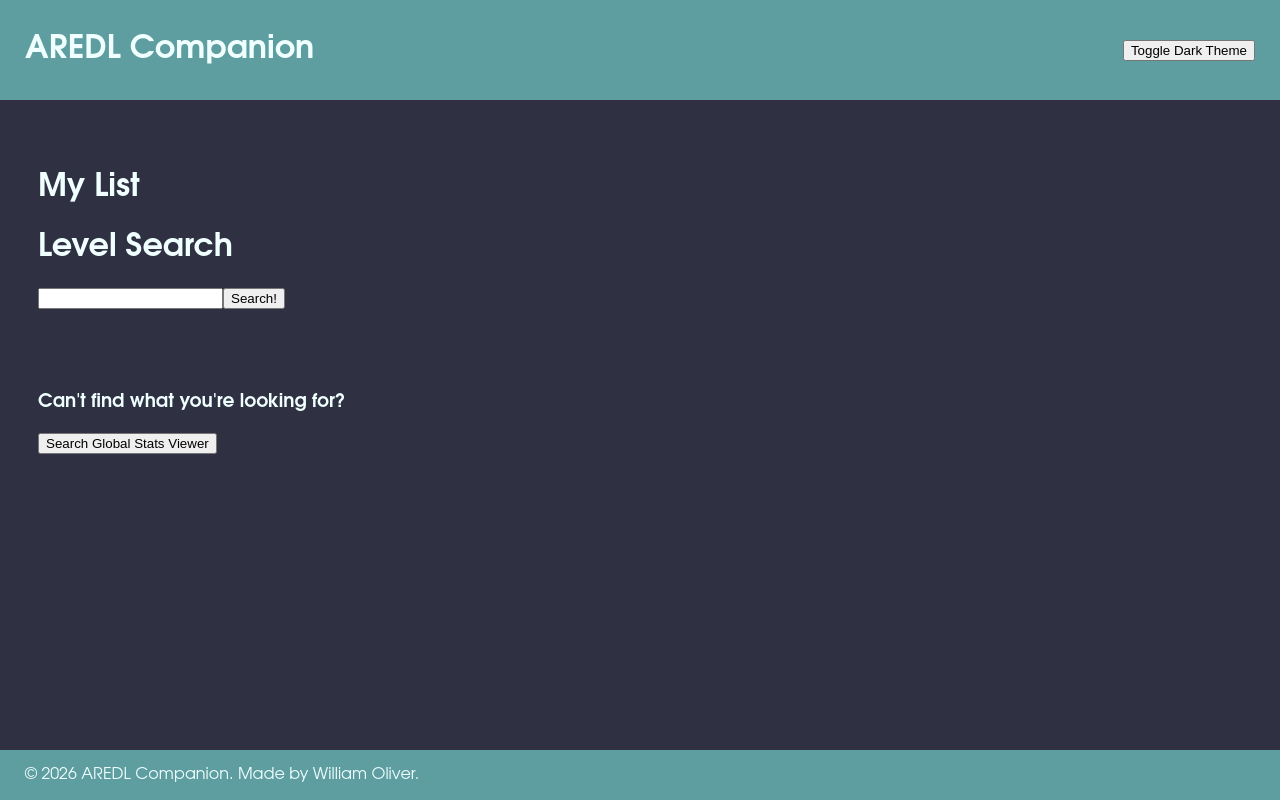
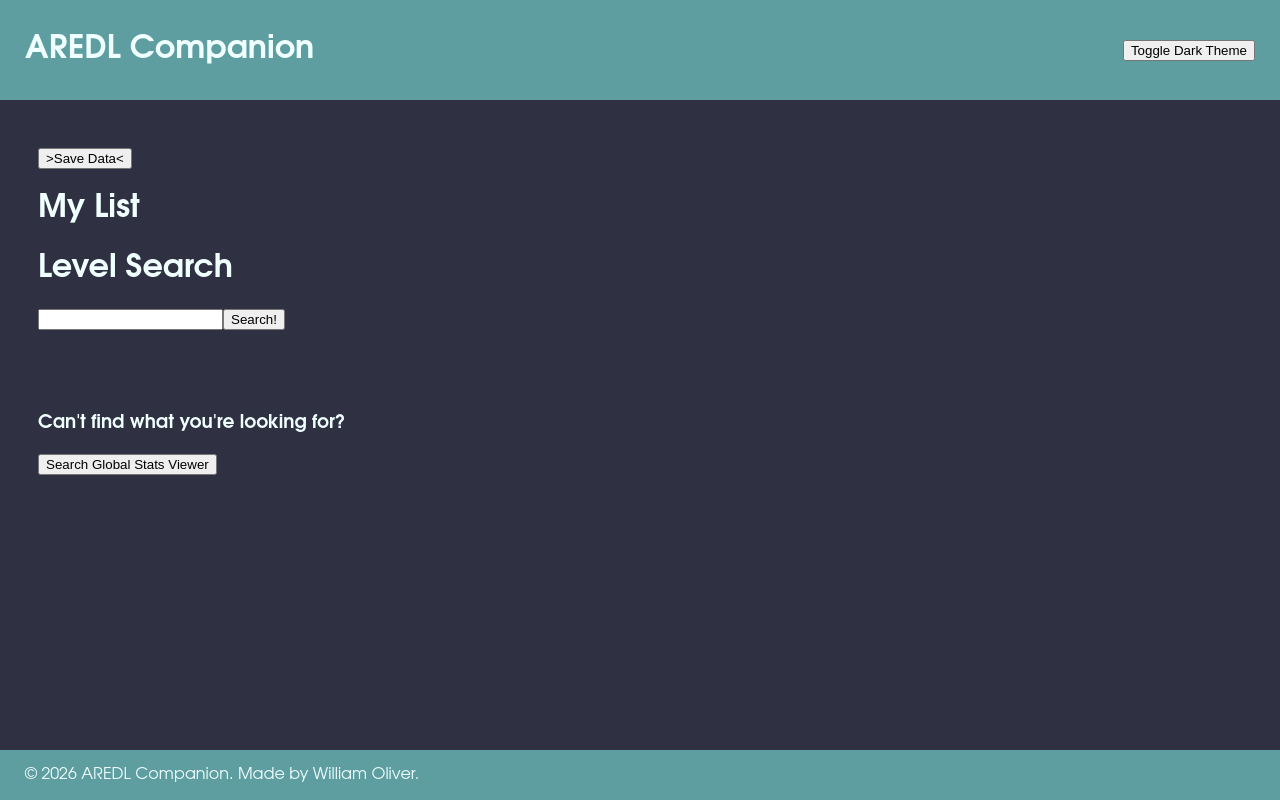
Before and after one commit to woliverr/aredl-companion, a React (Vite) app in the folder frontend/: page / in a window 1280 px wide. Built offline with nearby package versions, Linux system fonts and the light colour scheme.

Commit message:
feat: implement account save functionality

```diff
--- a/frontend/src/App.jsx
+++ b/frontend/src/App.jsx
@@ -63,6 +63,17 @@ function App() {
     }
   }
 
+  async function saveData(userID, levelList){
+
+    const levels = levelList.map(level => level.id)
+
+    await fetch(`http://localhost:5000/api/completions/${userID}`, {
+      method: 'PUT',
+      headers: {'Content-Type': 'application/json'},
+      body: JSON.stringify(levels)
+    })
+  }
+
 // Return function
   return (
     <div>
@@ -70,6 +81,7 @@ function App() {
         darkMode={darkMode}
         setDarkMode={setDarkMode}
       />
+      <button onClick={() => saveData(0, levelList)}> &gt;Save Data&lt; </button>
       <LevelList
         levels={levelList}
         removeFn={removeLevel}
```
Also changed, not shown: frontend/components/SearchApp.jsx (indentation only), 1 other file (tests, documents, lock files or other folders).
